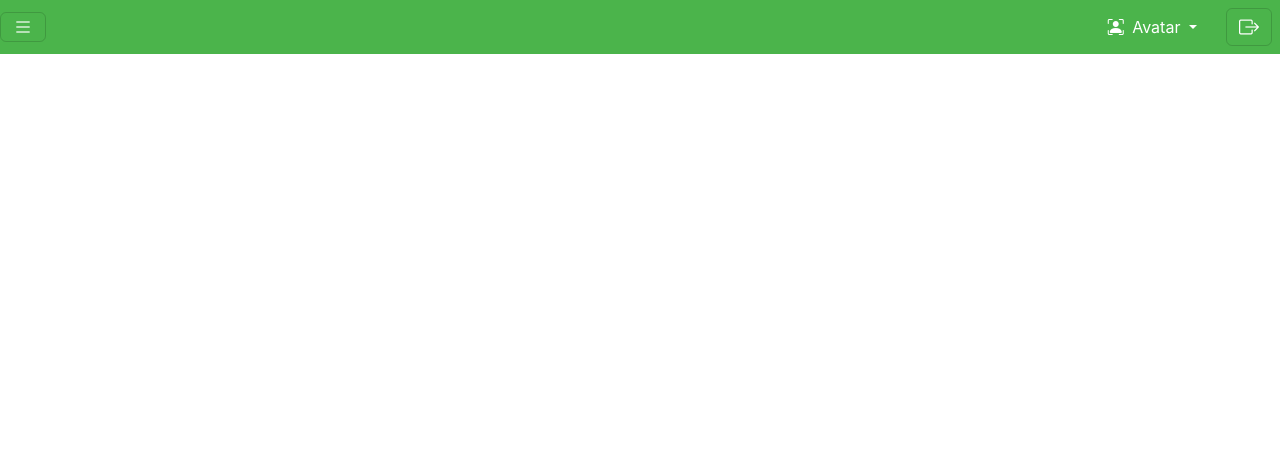
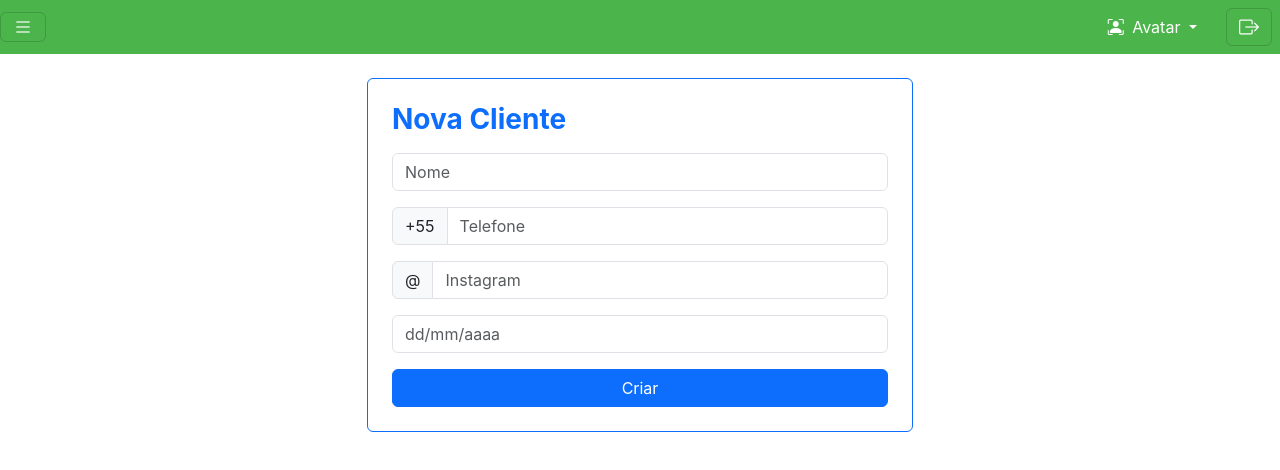
Before and after one commit to eliezeromaciel/vemamigaREACT, a React (Create React App) app: page /clientes in a window 1280 px wide. Before the commit this address had no page. Shown: the top 470 px of the page. Built offline with nearby package versions, Linux system fonts and the light colour scheme.

Commit message:
cria rota clientes e page clientes, retirando o cadastro de clientes da page dashboard

```diff
--- a/src/components/navbar/index.js
+++ b/src/components/navbar/index.js
@@ -72,9 +72,9 @@ function Navbar () {
                 <ul className="nav collapse ms-1 flex-column" id="sidemenu"
                   data-bs-parent="#menu">
                   <li className="nav-item my-1" data-bs-toggle="offcanvas">
-                    <Link className="nav-link text-white ms-3" to="/empresas"
+                    <Link className="nav-link text-white ms-3" to="/clientes"
                       aria-current="page">
-                      <i className="bi bi-pie-chart"></i> Empresas
+                      <i className="bi bi-pie-chart"></i> Clientes
                     </Link>
                   </li>
                 </ul>
--- /dev/null
+++ b/src/pages/clientes/index.js
@@ -0,0 +1,146 @@
+// import React from 'react'
+
+// const Empresas = () => {
+//   return (
+//     <div>
+//             rota empresas
+
+
+//     </div>
+//   )
+// }
+
+// export default Empresas
+
+import {React, useState} from 'react'
+
+
+
+const Clientes = () => {
+
+  const [telefone, setTelefone] = useState('')
+  const [dataNascimento, setDataNascimento] = useState('')
+
+
+  const formatPhoneNumber = (value) => {
+    const phoneNumber = value.replace(/\D/g, '') // Remove tudo que não for número
+
+    if (phoneNumber.length === 0) return '' // Permite apagar o campo
+
+    if (phoneNumber.length <= 10) {
+      return `(${phoneNumber.slice(0, 2)}) ${phoneNumber.slice(2, 6)}${phoneNumber.length > 6 ? '-' + phoneNumber.slice(6) : ''}`
+    } else {
+      return `(${phoneNumber.slice(0, 2)}) ${phoneNumber.slice(2, 7)}-${phoneNumber.slice(7, 11)}`
+    }
+  }
+
+  const formatDate = (value) => {
+    const cleaned = value.replace(/\D/g, '') // Remove tudo que não for número
+
+    let formatted = ''
+    if (cleaned.length > 0) {
+      formatted = cleaned.substring(0, 2)
+    }
+    if (cleaned.length > 2) {
+      formatted += '/' + cleaned.substring(2, 4)
+    }
+    if (cleaned.length > 4) {
+      formatted += '/' + cleaned.substring(4, 8)
+    }
+
+    return formatted
+  }
+
+  const handlePhoneChange = (event) => {
+    const rawValue = event.target.value
+    const formatted = formatPhoneNumber(rawValue)
+    setTelefone(formatted)
+  }
+
+  const handleDateChange = (event) => {
+    const formatted = formatDate(event.target.value)
+    setDataNascimento(formatted)
+  }
+
+  return (
+    <div className="container mt-4">
+      <div className="row justify-content-center">
+        <div className="col-md-6">
+          <div className="border border-primary p-4 rounded">
+            <h3 className="text-primary mb-3">Nova Cliente</h3>
+
+            <form className="needs-validation" noValidate>
+
+              {/* nome */}
+              <div className="mb-3">
+                <input
+                  className="form-control"
+                  type="text"
+                  name="nome"
+                  placeholder="Nome"
+                  maxLength="30"
+                  required
+                />
+              </div>
+
+              {/* telefone */}
+              <div className="mb-3">
+                <div className="input-group">
+                  <span className="input-group-text">+55</span>
+                  <input
+                    className="form-control"
+                    type="text"
+                    name="telefone"
+                    placeholder="Telefone"
+                    value={telefone}
+                    onChange={handlePhoneChange}
+                    maxLength="15"
+                    required
+                  />
+                </div>
+              </div>
+
+              {/* instagram */}
+              <div className="mb-3">
+                <div className="input-group">
+                  <span className="input-group-text">@</span>
+                  <input
+                    className="form-control"
+                    type="text"
+                    name="instagram"
+                    placeholder="Instagram"
+                    maxLength="30"
+                    required
+                  />
+                </div>
+              </div>
+
+              {/* data nascimento */}
+              <div className="mb-3">
+                <input
+                  className="form-control"
+                  type="text"
+                  name="datanascimento"
+                  placeholder='dd/mm/aaaa'
+                  value={dataNascimento}
+                  onChange={handleDateChange}
+                  required
+                />
+              </div>
+
+
+              <div className="d-grid">
+                <button type="submit" className="btn btn-primary">
+                  Criar
+                </button>
+              </div>
+
+            </form>
+          </div>
+        </div>
+      </div>
+    </div>
+  )
+}
+
+export default Clientes
--- a/src/pages/empresas/index.js
+++ /dev/null
@@ -1,13 +0,0 @@
-import React from 'react'
-
-const Empresas = () => {
-  return (
-    <div>
-            rota empresas
-
-
-    </div>
-  )
-}
-
-export default Empresas
--- a/src/routes/index.js
+++ b/src/routes/index.js
@@ -4,7 +4,7 @@ import Navbar from '../components/navbar'
 import Dashboard from '../pages/dashboard'
 import Login from '../pages/login'
 import AutoCadastro from '../pages/autocadastro'
-import Empresas from '../pages/empresas'
+import Clientes from '../pages/clientes'
 import NotFound from '../pages/notfound'
 
 
@@ -18,7 +18,7 @@ const Rotas = () => {
           {/* acrescento abqaixo, caso tenha hierarquias de rotas */}
         </Route>
         <Route path='/login' element={<Login/>} />
-        <Route path='/empresas' element={<Empresas/>} />
+        <Route path='/clientes' element={<Clientes/>} />
         <Route path='/notfound' element={<NotFound/>} />
         <Route path='/autocadastro' element={<AutoCadastro/>} />
       </Routes>
```
